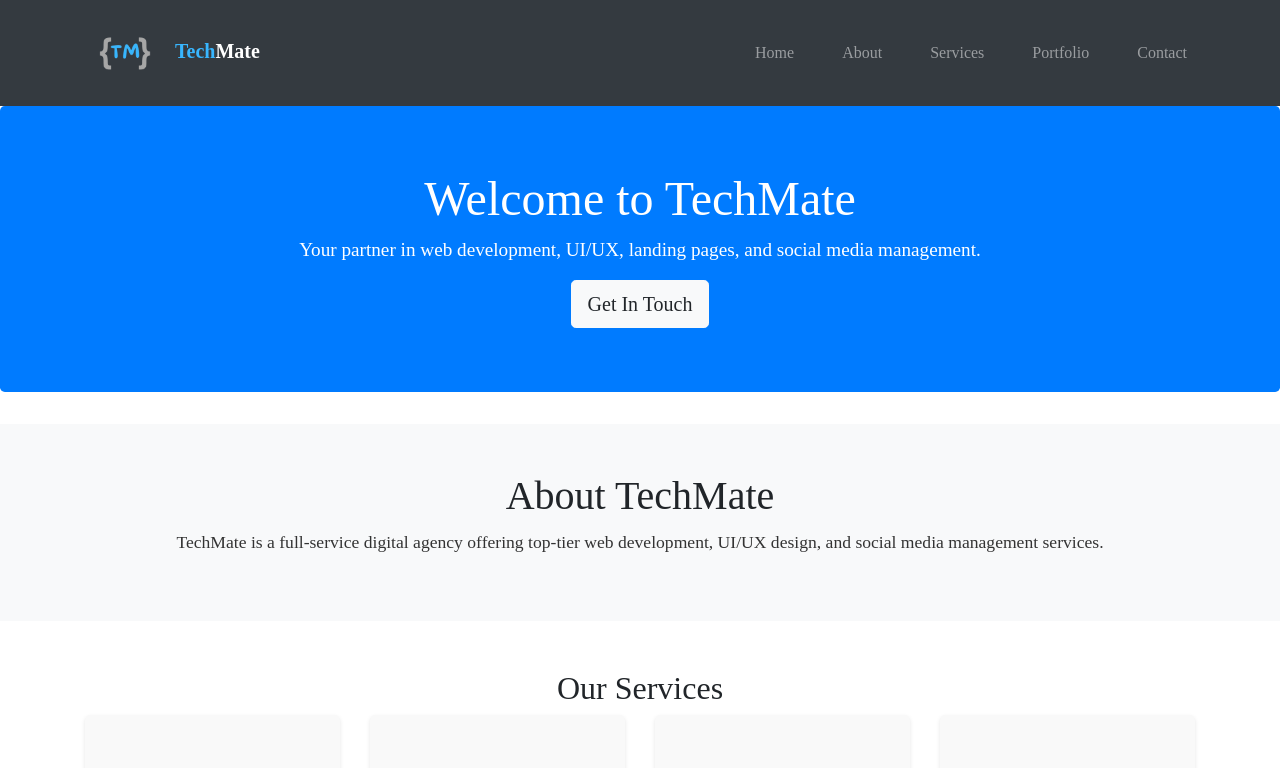
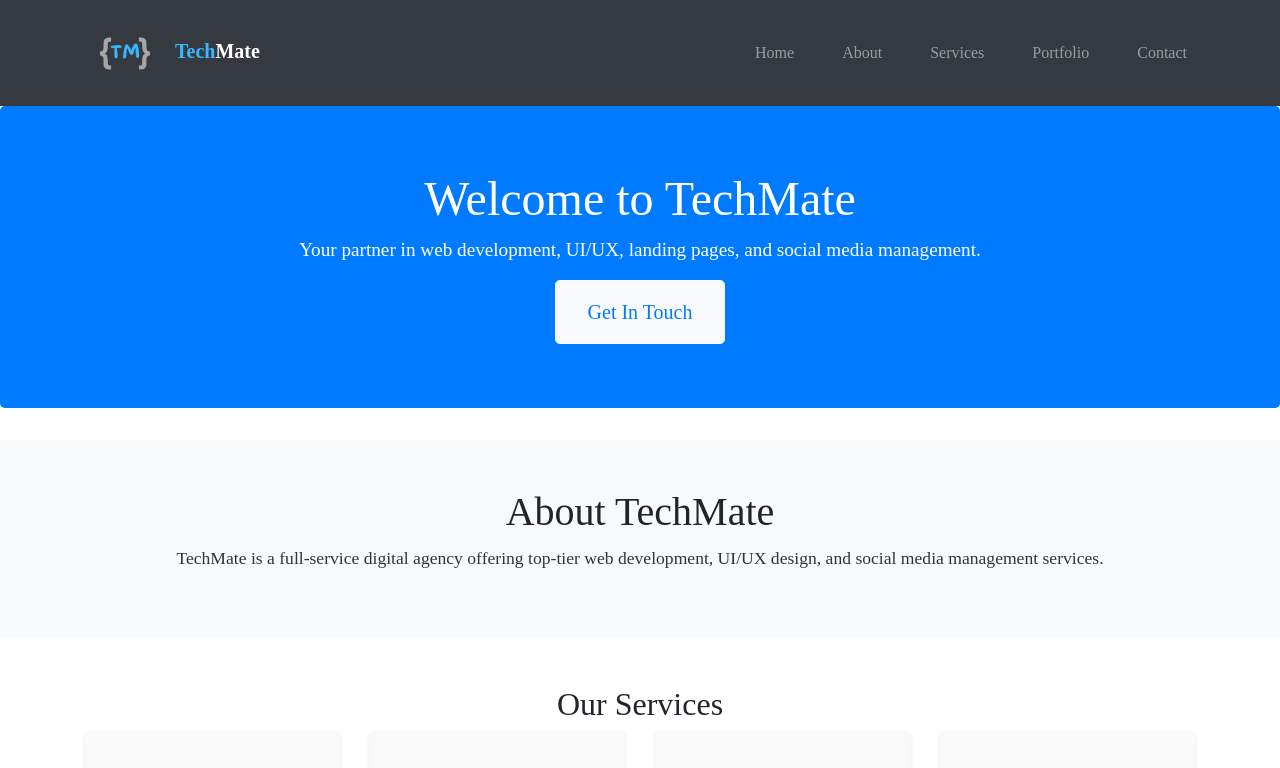
Before and after one commit to techmate-projects93/techmate-projects, a React (Create React App) app: page / in a window 1280 px wide. Shown: the top 768 px of the page. Built offline with nearby package versions, Linux system fonts and the light colour scheme; a web font is replaced by a local one.

Commit message:
home get in touch fix

```diff
--- a/src/pages/Home.js
+++ b/src/pages/Home.js
@@ -1,4 +1,5 @@
 import React from 'react';
+import { Link } from 'react-scroll';
 import './Home.css';
 
 function Home() {
@@ -7,7 +8,11 @@ function Home() {
       <div className="container">
         <h1 className="display-4">Welcome to TechMate</h1>
         <p className="lead">Your partner in web development, UI/UX, landing pages, and social media management.</p>
-        <a href="#contact" className="btn btn-light btn-lg">Get In Touch</a>
+        <a href="#contact" className="btn btn-light btn-lg">
+        <Link className="nav-link" to="contact" smooth={true} duration={1000}>
+        Get In Touch
+              </Link>
+          </a>
       </div>
     </section>
   );
```
